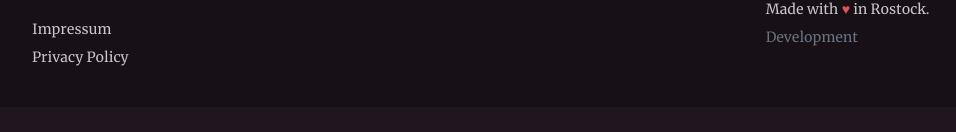
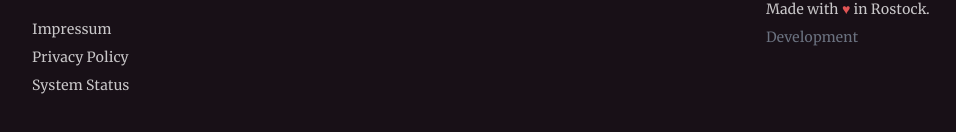
Before and after one commit to owl-inventions/likedeeler, a Vue app in the folder client/: page / in a window 1280 px wide. Shown: the part 2285-2417 px from the top of the page, without its empty margins (8-964 px from the left). Before the commit the page ends 2392 px from the top, so only its background shows below. Built offline with nearby package versions, Linux system fonts and the light colour scheme; no server answers.

Commit message:
🚀 (client): add system status page

```diff
--- a/client/src/App.vue
+++ b/client/src/App.vue
@@ -5,6 +5,7 @@
       <span class="footer-title">Links</span>
       <a href="/impressum" class="link link-hover">Impressum</a>
       <a href="/privacy" class="link link-hover">Privacy Policy</a>
+      <a href="https://status.jnhssg.de/status/likedeeler" class="link link-hover">System Status</a>
     </div>
     <div class="divider"></div>
     <div class="mt-4">
```
